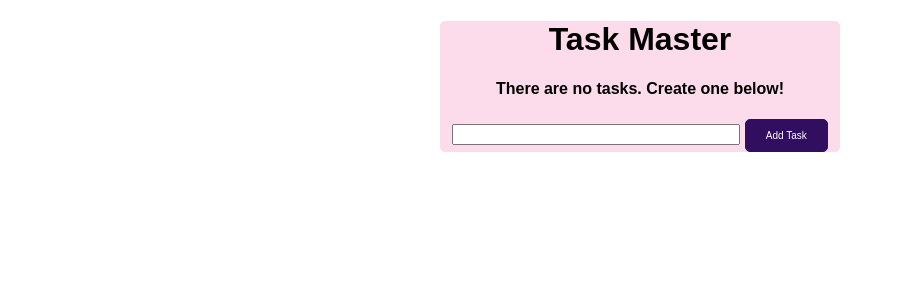
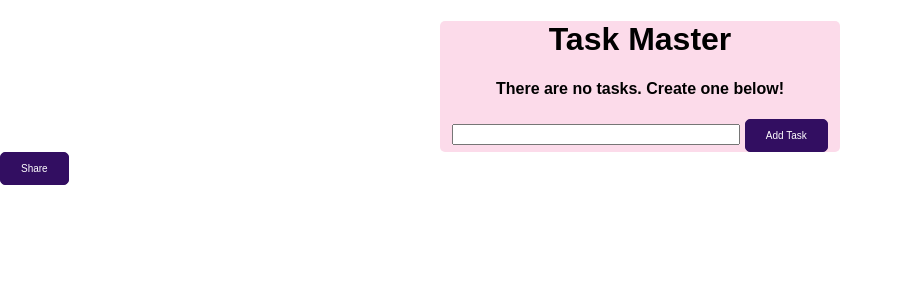
Before and after one commit to IrBtzth/flaskAPIBasic, a Flask app: template templates/index.html in a window 1280 px wide. Shown: the top 300 px of the page, without its empty margins (0-903 px from the left). Run offline with Flask 2, Linux system fonts and the light colour scheme; the template is opened without the code that fills it, so the values that code supplies are empty.

Commit message:
share button and flask_share

```diff
--- a/app.py
+++ b/app.py
@@ -1,8 +1,12 @@
 from flask import Flask, render_template, url_for, request,redirect
 from flask_sqlalchemy import SQLAlchemy
 from datetime import datetime
+from flask_share import Share
 
+share = Share()
 app=Flask(__name__)
+share.init_app(app)
+
 app.config['SQLALCHEMY_DATABASE_URI'] = 'sqlite:///test.db'
 with app.app_context():
     db = SQLAlchemy(app)
@@ -17,6 +21,7 @@ class Todo(db.Model):
 
 @app.route('/', methods=['POST', 'GET'])
 def index():
+
     if request.method == 'POST':
         task_content = request.form['content']
         new_task = Todo(content=task_content)
@@ -59,6 +64,21 @@ def update(id):
     else:
         return render_template('update.html', task=task)
 
+@app.route('//facebook.com/share', methods=['GET', 'POST'])
+def shareFB():
+
+
+    if request.method == 'POST':
+
+        try:
+            db.session.commit()
+            return redirect('/')
+        except:
+            return 'There was an issue updating your task'
+
+    else:
+        return url_for('/facebook.com/share')
+
 
 if __name__ == "__main__":
     app.run(debug=True)
--- a/templates/index.html
+++ b/templates/index.html
@@ -2,6 +2,7 @@
 
 {% block head %}
 <title>Task Master</title>
+{{ share.load() }}
 {% endblock %}
 
 {% block body %}
@@ -37,4 +38,12 @@
         </form>
     </div>
 </div>
+<div>
+    <form action="//facebook.com/share" method="POST" >
+        <input type="submit" name="shareButton" value="Share">
+    </form>
+
+
+</div>
+{{ share.create(title='Share with: ') }}
 {% endblock %}
```
Also changed, not shown: instance/test.db.
